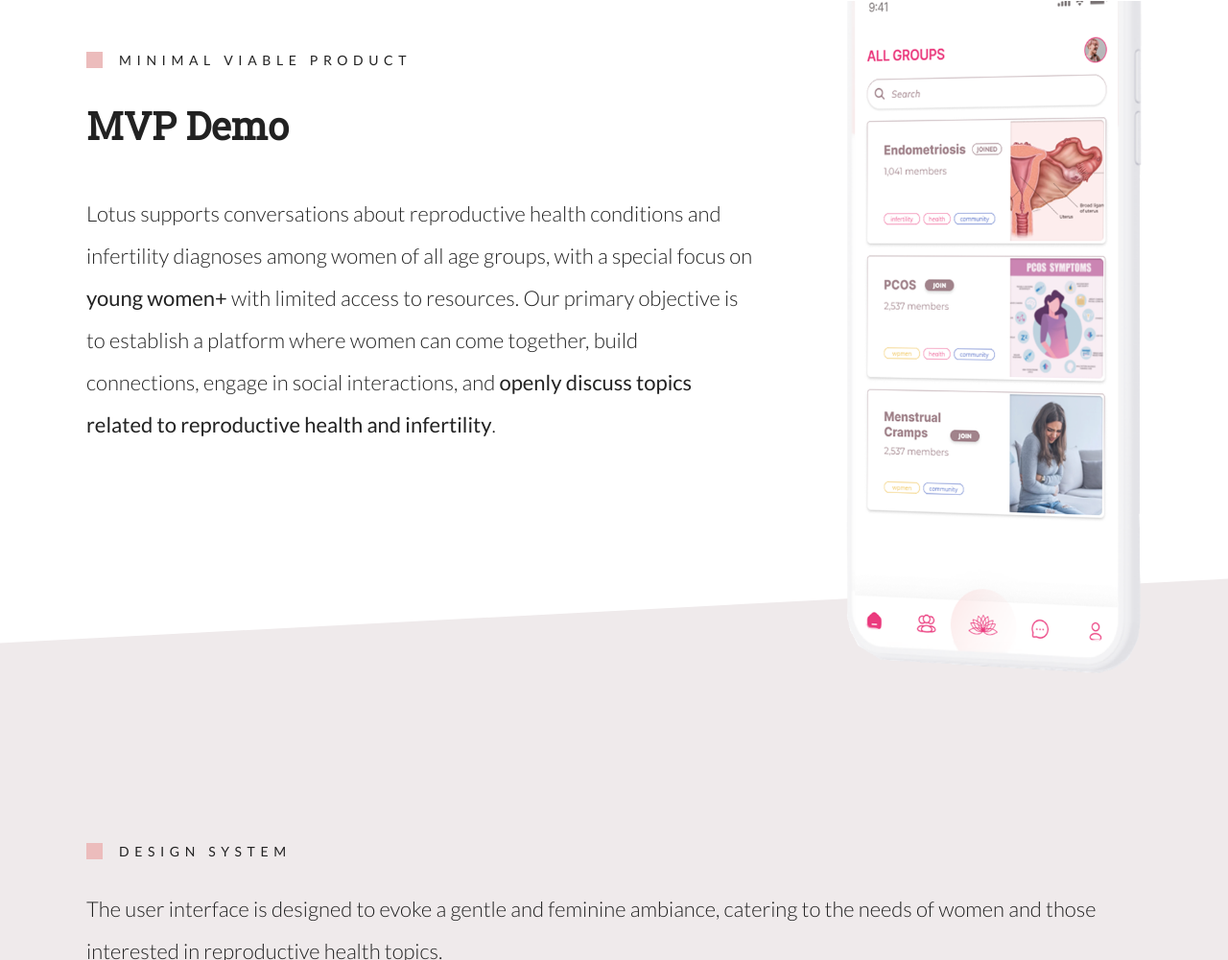
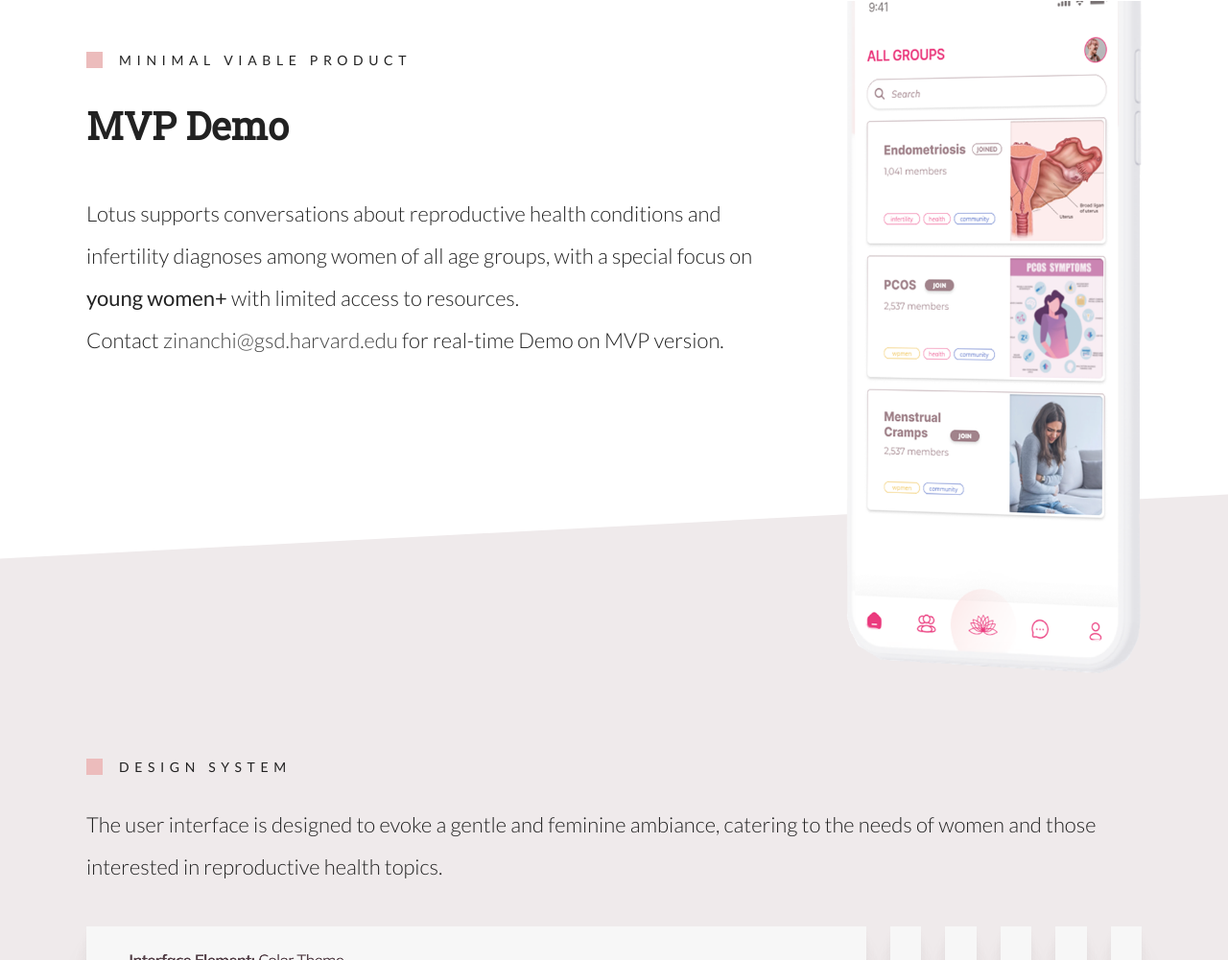
Before and after one commit to Frederica97/zc, a website: page lotus.html in a window 1280 px wide. Shown: the part 8139-9140 px from the top of the page at 96% size. Drawn offline with nearby package versions, Linux system fonts and the light colour scheme.

Commit message:
I foget what updated lol

```diff
--- a/lotus.html
+++ b/lotus.html
@@ -274,8 +274,8 @@
                         <h3 class="content-title">MVP Demo </h3>
                         <p class="content-text">
                             Lotus supports conversations about reproductive health conditions and infertility diagnoses among women of all age groups, with a special focus on
-                            <b>young women+</b> with limited access to resources. Our primary objective is to establish a platform where women can come together, build connections,
-                            engage in social interactions, and <b>openly discuss topics related to reproductive health and infertility</b>.
+                            <b>young women+</b> with limited access to resources. <br>
+                            Contact <a href="mailto:zinanchi@gsd.harvard.edu">zinanchi@gsd.harvard.edu</a> for real-time Demo on MVP version.
                         </p>
                     </div>
                 </div>
```
